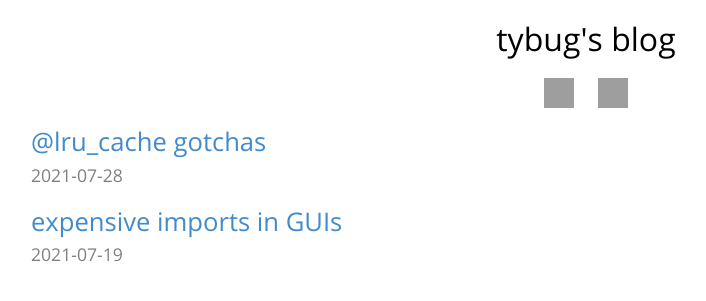
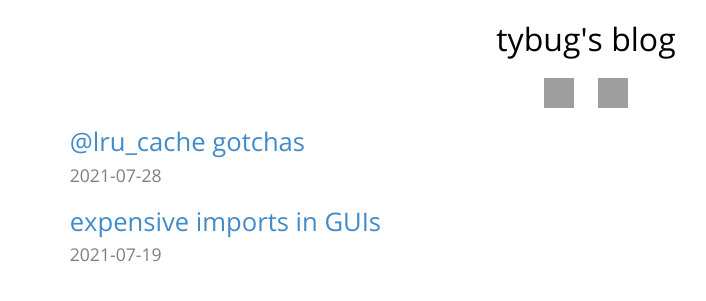
Before and after one commit to Liam-DeVoe/liam-devoe.github.io, a Jekyll site: the page built from index/index.html, in a window 1280 px wide. Shown: the top 301 px of the page, without its empty margins (54-760 px from the left). Built offline with Jekyll 4.4.1, drawn with Linux system fonts in a browser that asks for light colours; grey boxes are pictures that could not be loaded.

Commit message:
slightly smaller viewport

```diff
--- a/static/styles/theme.scss
+++ b/static/styles/theme.scss
@@ -68,7 +68,7 @@ h6 {
 }
 .container {
   // max-width: 750px;
-  width: 100%;
+  width: 85%;
 }
 .subtlelink {
   color: #000;
```
